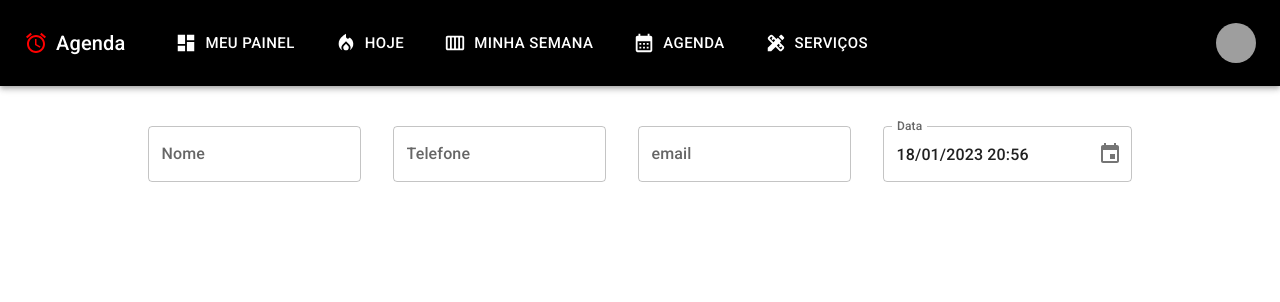
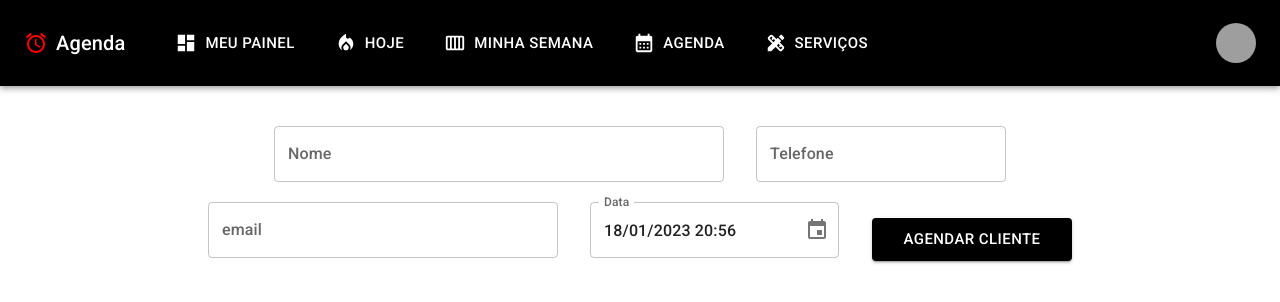
Before and after one commit to joaoavila1987/spa-agenda, a React (Create React App) app: page /painel in a window 1280 px wide. Shown: the top 302 px of the page. Built offline with nearby package versions, Linux system fonts and the light colour scheme; grey boxes are pictures that could not be loaded; the HTML template or start-up script is replaced by a standard one.

Commit message:
melhorando a tela de cadastro de cliente

```diff
--- a/src/componentes/agendamento/Agendamento.jsx
+++ b/src/componentes/agendamento/Agendamento.jsx
@@ -3,11 +3,12 @@ import { useState } from 'react';
 import { LocalizationProvider } from '@mui/x-date-pickers/LocalizationProvider';
 import { AdapterDayjs } from '@mui/x-date-pickers/AdapterDayjs';
 import { DesktopDateTimePicker } from '@mui/x-date-pickers/DesktopDateTimePicker';
-
 import 'dayjs/locale/pt-br';
 import Grid from '@mui/material/Grid';
 import Box from '@mui/material/Box';
 import TextField from '@mui/material/TextField';
+import Button from '@mui/material/Button';
+import Stack from '@mui/material/Stack';
 
 export default function Agendamento() {
 
@@ -21,22 +22,33 @@ export default function Agendamento() {
         setData(_data);
     }
 
+    const handleMarcarCliente = (e) => {
+
+    }
+
     return (
         <>
-            <Grid container justifyContent={'center'} spacing={4}>
-
-                <Grid item>
+            <Grid container maxWidth={'1000px'}>
+                <Grid container spacing={4} justifyContent={'center'}>
+                    <Grid item >
+                        <Box sx={{ width: '450px' }}>
                             <TextField fullWidth label="Nome" id="fullWidth" />
+                        </Box>
                     </Grid>
 
+                    <Grid item >
+                        <Box sx={{ width: '250px' }}>
+                            <TextField fullWidth label="Telefone" id="fullWidth" />
+                        </Box>
+                        <br />
+                    </Grid>
+                </Grid>
+                <Grid container justifyContent={'center'} spacing={4}>
                     <Grid item>
-                    <TextField fullWidth label="Telefone" id="fullWidth" />
+                        <Box sx={{ width: '350px' }}>
+                            <TextField fullWidth label="email" id="fullWidth" />
+                        </Box>
                     </Grid>
-
-                <Grid item>
-                    <TextField fullWidth label="email" id="fullWidth" />
-                </Grid>
-
                     <Grid item>
                         <Box sx={{ width: '250px' }} xs={12} md={2}>
                             <LocalizationProvider dateAdapter={AdapterDayjs} adapterLocale={locale}>
@@ -48,11 +60,30 @@ export default function Agendamento() {
                                     renderInput={(params) => <TextField {...params} />}
                                 />
                             </LocalizationProvider>
-
                         </Box>
                         <br />
                     </Grid>
-
+                    <Grid item>
+                        <Stack sx={{width : '200px'}}>
+                        <Button
+                            type="submit"
+                            fullWidth
+                            size='large'
+                            variant="contained"
+                            onClick={(e) => handleMarcarCliente(e)}
+                            sx={{
+                                my: 2, color: 'white', bgcolor: 'black', '&:hover': {
+                                    backgroundColor: '#ccc',
+                                    borderColor: '#fff',
+                                    boxShadow: 'none',
+                                    color: '#000'
+                                },
+                            }}>
+                            Agendar Cliente
+                        </Button>
+                        </Stack>
+                    </Grid>
+                </Grid>
             </Grid>
         </>
     )
--- a/src/componentes/login/Login.jsx
+++ b/src/componentes/login/Login.jsx
@@ -12,6 +12,7 @@ import { useHistory } from 'react-router-dom';
 import { useState } from 'react';
 import Alarme from '@mui/icons-material/AccessAlarm';
 import '@fontsource/roboto/500.css';
+import ImagemLateral from '../../assets/imagens/imagem_login.jpg';
 
 function Copyright(props) {
     return (
@@ -69,8 +70,8 @@ export default function Acesso() {
                     sm={4}
                     md={7}
                     sx={{
-                        backgroundImage: 'url(https://source.unsplash.com/random)',
-                        //backgroundImage: `url(${ImagemDentista})`,
+                        //backgroundImage: 'url(https://source.unsplash.com/random)',
+                        backgroundImage: `url(${ImagemLateral})`,
                         backgroundRepeat: 'no-repeat',
                         backgroundColor: (t) =>
                             t.palette.mode === 'light' ? t.palette.grey[50] : t.palette.grey[900],
```
Also changed, not shown: src/assets/imagens/imagem_login.jpg (added). Lines whose indentation alone changed are shown as unchanged.
